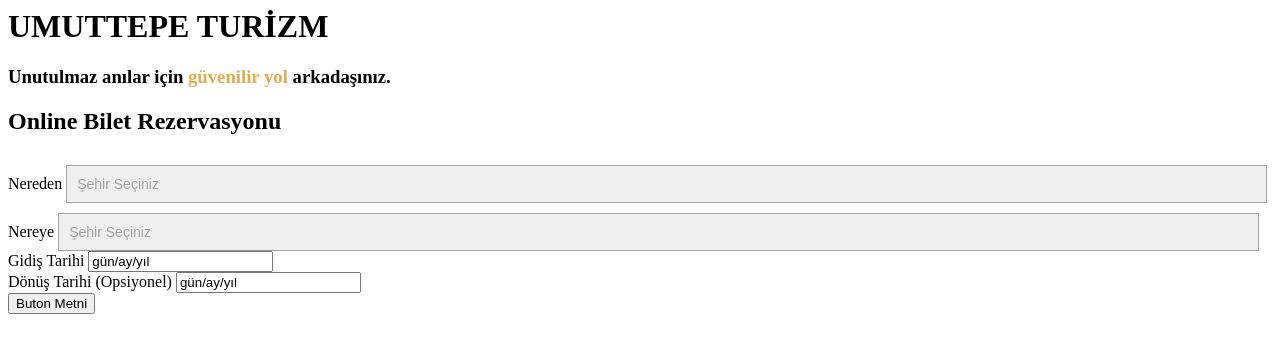
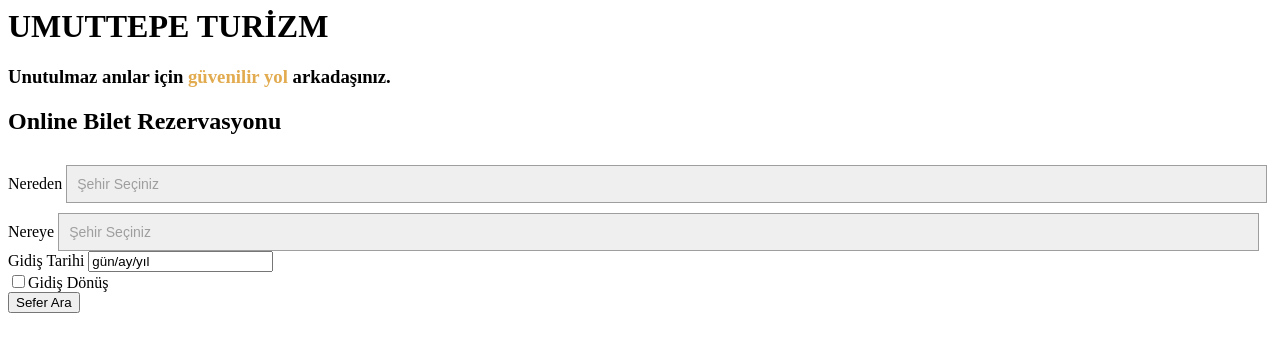
Before and after one commit to ArtunKARA/UmuttepeBusTicketSystem, a CodeIgniter 4 app: template ciapp/app/Views/kullanici/KullaniciSeferSorgu.php in a window 1280 px wide. Shown: the top 353 px of the page. Run offline with PHP 8.4 and a stand-in for CodeIgniter, Linux system fonts and the light colour scheme; the template is opened without the code that fills it, so the values that code supplies are empty; some libraries are stand-ins or nearby versions.

Commit message:
gidiş dönüş checkbox

```diff
--- a/ciapp/app/Views/kullanici/KullaniciSeferSorgu.php
+++ b/ciapp/app/Views/kullanici/KullaniciSeferSorgu.php
@@ -78,16 +78,46 @@
 				<input class="date" id="datepicker" type="text" value="gün/ay/yıl" onfocus="this.value = '';" onblur="if (this.value == '') {this.value = 'gün/ay/yıl';}" required=>
 			</div>
 			<div class="bnr-right">
-				<label class="inputLabel">Dönüş Tarihi<span class="opt">&nbsp;(Opsiyonel)</span></label>
-				<input class="date" id="datepicker1" type="text" value="gün/ay/yıl" onfocus="this.value = '';" onblur="if (this.value == '') {this.value = 'gün/ay/yıl';}" required=>
+        <label class="inputLabel" id="donusLabel" style="display: none;">Dönüş Tarihi</label>
+        <input class="date" id="datepicker1" type="text" value="gün/ay/yıl" onfocus="this.value = '';" onblur="if (this.value == '') {this.value = 'gün/ay/yıl';}" style="display: none;" required>
+        <label class="inputLabel" for="brand"><span><input type="checkbox" id="brand" value=""></span>Gidiş Dönüş</label>
+
+				<link rel="stylesheet" href="css/jquery-ui.css">
+    <script src="js/jquery-ui.js"></script>
+    <script>
+        $(function() {
+            $("#datepicker,#datepicker1").datepicker();
+
+            $("#brand").change(function() {
+                if ($(this).is(":checked")) {
+                    $("#datepicker1").show();
+                } else {
+                    $("#datepicker1").hide();
+                }
+            });
+        });
+    </script>
 			</div>
 				<div class="clearfix"></div>
 				<!---start-date-piker---->
-				<link rel="stylesheet" href="css/jquery-ui.css" />
+				<link rel="stylesheet" href="css/jquery-ui.css">
     <script src="js/jquery-ui.js"></script>
     <script>
         $(function() {
-						$( "#datepicker,#datepicker1" ).datepicker();
+            $("#datepicker,#datepicker1").datepicker();
+            var donusLabel = $("#donusLabel");
+            var datepicker1 = $("#datepicker1");
+            var brand = $("#brand");
+
+            brand.change(function() {
+                if ($(this).is(":checked")) {
+                    donusLabel.show();
+                    datepicker1.show();
+                } else {
+                    donusLabel.hide();
+                    datepicker1.hide();
+                }
+            });
         });
     </script>
     <!---/End-date-piker---->
@@ -95,7 +125,7 @@
 		<div class="sear">
 
 		<form action="<?php echo Base_url('UmuttepeBusTicketSystem/ciapp/public/guzergah'); ?>" method="post">
-           <button class="seabtn">Buton Metni</button>
+           <button class="seabtn">Sefer Ara</button>
         </form>
 			<!-- <form action="bus.html">
 				<button class="seabtn">Otobüs Ara</button>
```
Lines whose indentation alone changed are shown as unchanged.
